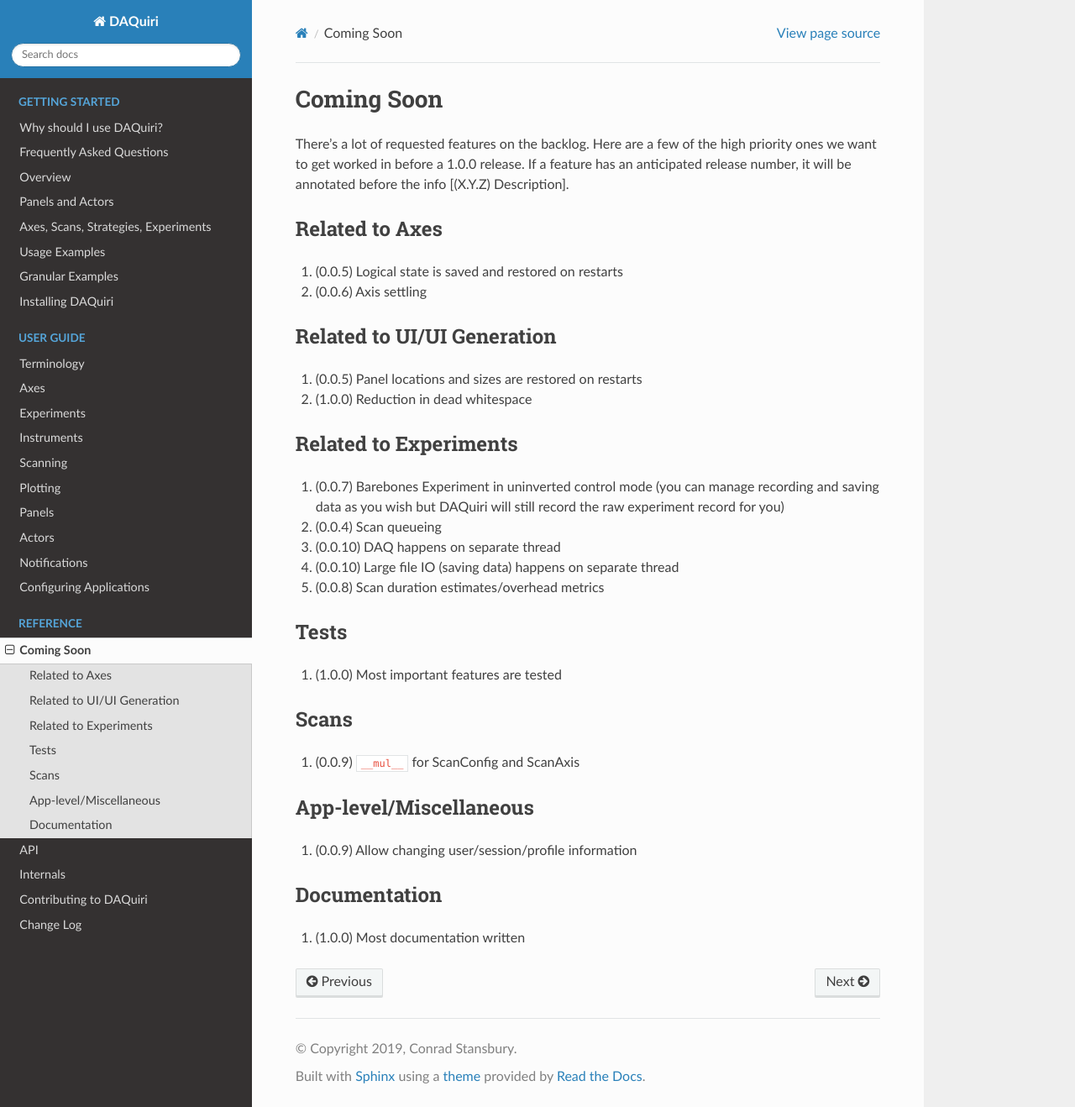
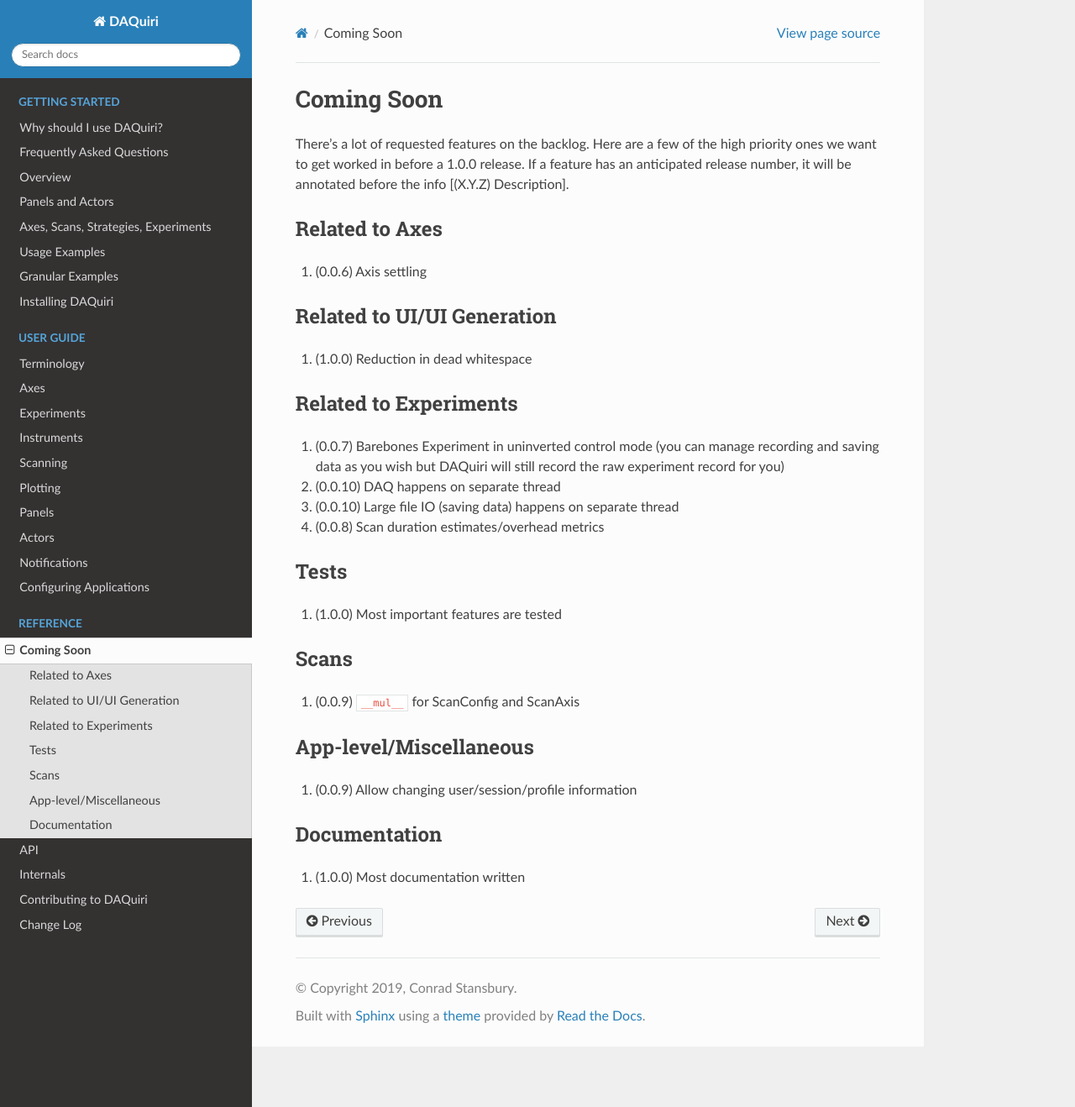
Before and after one commit to chstan/autodiDAQt, a Sphinx documentation site: the page built from docs/source/development-efforts.rst, in a window 1280 px wide and 1318 px high. Shown: the whole window at 84% size. Built offline with Sphinx 7.4.7 and the Read the Docs theme 2.0.0, drawn with Linux system fonts in a browser that asks for light colours.

```diff
--- a/daquiri/version.py
+++ b/daquiri/version.py
@@ -1 +1 @@
-VERSION = '0.0.3'
+VERSION = '0.0.5'
--- a/docs/source/development-efforts.rst
+++ b/docs/source/development-efforts.rst
@@ -8,24 +8,21 @@ before a 1.0.0 release. If a feature has an anticipated release number, it will
 Related to Axes
 ---------------
 
-1. (0.0.5) Logical state is saved and restored on restarts
-2. (0.0.6) Axis settling
+1. (0.0.6) Axis settling
 
 Related to UI/UI Generation
 ---------------------------
 
-1. (0.0.5) Panel locations and sizes are restored on restarts
-2. (1.0.0) Reduction in dead whitespace
+1. (1.0.0) Reduction in dead whitespace
 
 Related to Experiments
 ----------------------
 
 1. (0.0.7) Barebones Experiment in uninverted control mode (you can manage recording and saving data as you wish but
    DAQuiri will still record the raw experiment record for you)
-2. (0.0.4) Scan queueing
-3. (0.0.10) DAQ happens on separate thread
-4. (0.0.10) Large file IO (saving data) happens on separate thread
-5. (0.0.8) Scan duration estimates/overhead metrics
+2. (0.0.10) DAQ happens on separate thread
+3. (0.0.10) Large file IO (saving data) happens on separate thread
+4. (0.0.8) Scan duration estimates/overhead metrics
 
 Tests
 -----
```
